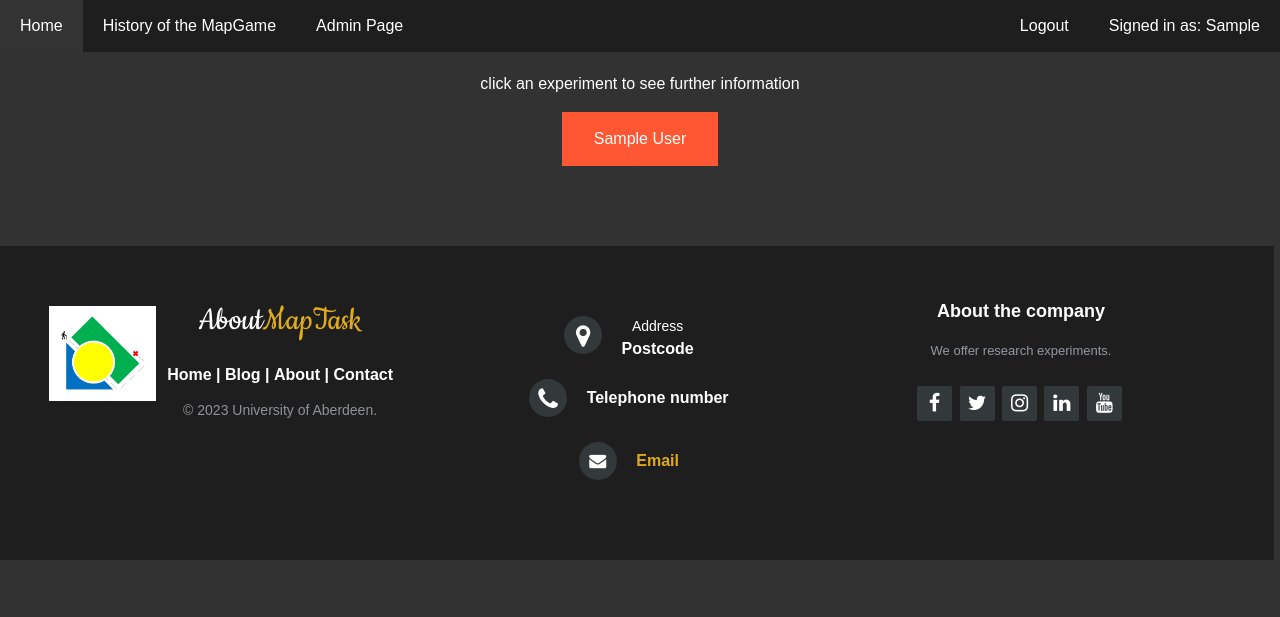
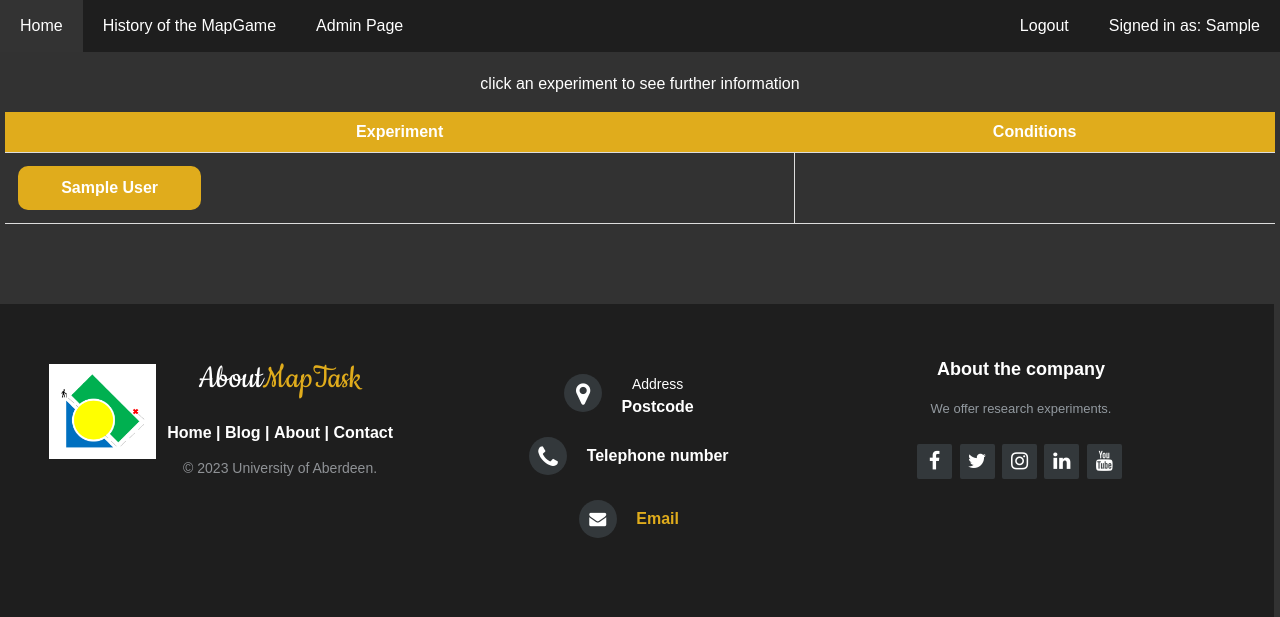
Before and after one commit to 12calert/Experiment.io, a Django app: page /data/ in a window 1280 px wide. Shown: the top 617 px of the page. Run offline with Django 4.2, Linux system fonts and the light colour scheme; a user stored in the database is signed in; tables that the repository leaves empty hold one stand-in row (values such as "Sample post"); some libraries are stand-ins or nearby versions.

Commit message:
Created table for experiments and conditions

```diff
--- a/templates/data.html
+++ b/templates/data.html
@@ -7,24 +7,93 @@
 page so researchers can view data on games
 {% endcomment %}
 
+<style>
+    /* Define button styles for each theme */
+    .button {
+        background-color: #e0ac1c;
+        font-size: 16px;
+        cursor: pointer;
+        color: white;
+        border: none;
+        margin: 5px;
+        padding: 10px 20px;
+        border-radius: 10px;
+        width: calc(25% - 10px);
+
+
+    }
+
+    .button:hover {
+        color: white;
+        background-color: black;
+    }
+
+    table {
+        width: 100%;
+        border-collapse: collapse;
+
+    }
+
+    th,td {
+        border-bottom: 1px solid #ddd;
+        padding: 8px;
+
+    }
+
+    td {
+        border-right: 1px solid #ddd;
+        text-align: left;
+        border-bottom: 1px solid #ddd;
+        padding: 8px;
+
+    }
+
+    th {
+        color: white;
+        border-bottom: 1px solid #ddd;
+        padding: 8px;
+        background-color: #e0ac1c;
+
+    }
+
+    td:last-child {
+        border-right: none;
+    }
+</style>
+
 <div><p>click an experiment to see further information</p></div>
 
 {# needs to change from form to something else #}
 {% if experiments %}
-<div id = "viewConditions">
-    {% csrf_token %}
-	{% for experiment in experiments %}
-    	<button id = "experiment" value = "{{ experiment }}" onclick = "viewConditions('{{experiment}}')">{{ experiment }}</button>
-		{# figure something out here I hate this#}
-		<div id = "conditions_{{experiment}}">
-		</div>
-	{% endfor %}
-
-
+<div id="viewConditions">
+    <table>
+        <thead>
+            <tr>
+                <th>Experiment</th>
+                <th>Conditions</th>
+            </tr>
+        </thead>
+        <tbody>
+            {% for experiment in experiments %}
+            <tr>
+                <td>
+                    <button class="button" id="experiment" value="{{ experiment }}"
+                    onclick="viewConditions('{{experiment}}')">
+                        {{ experiment }}
+                    </button>
+                </td>
+                <td>
+                    <div id="conditions_{{experiment}}"></div>
+                </td>
+            </tr>
+            {% endfor %}
+        </tbody>
+    </table>
 </div>
 {% endif %}
 
 {% endblock content %}
+
 
 {% block javascript %}
 <script>
```
